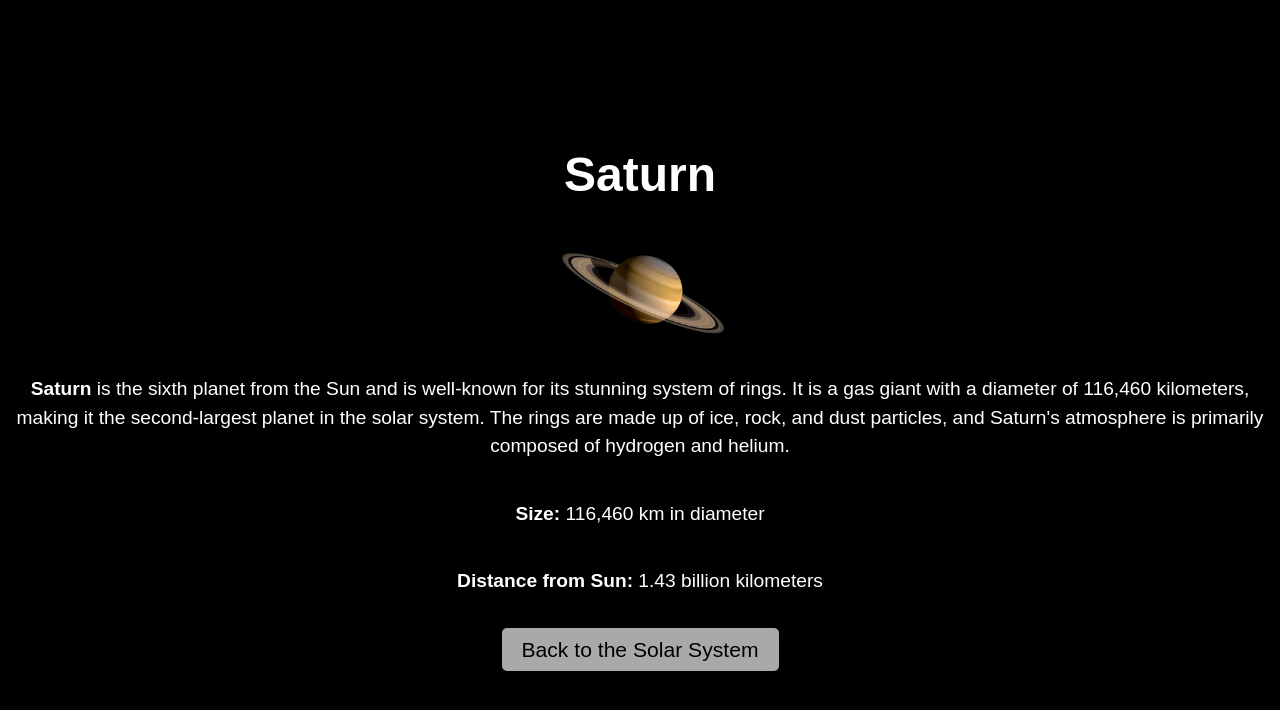
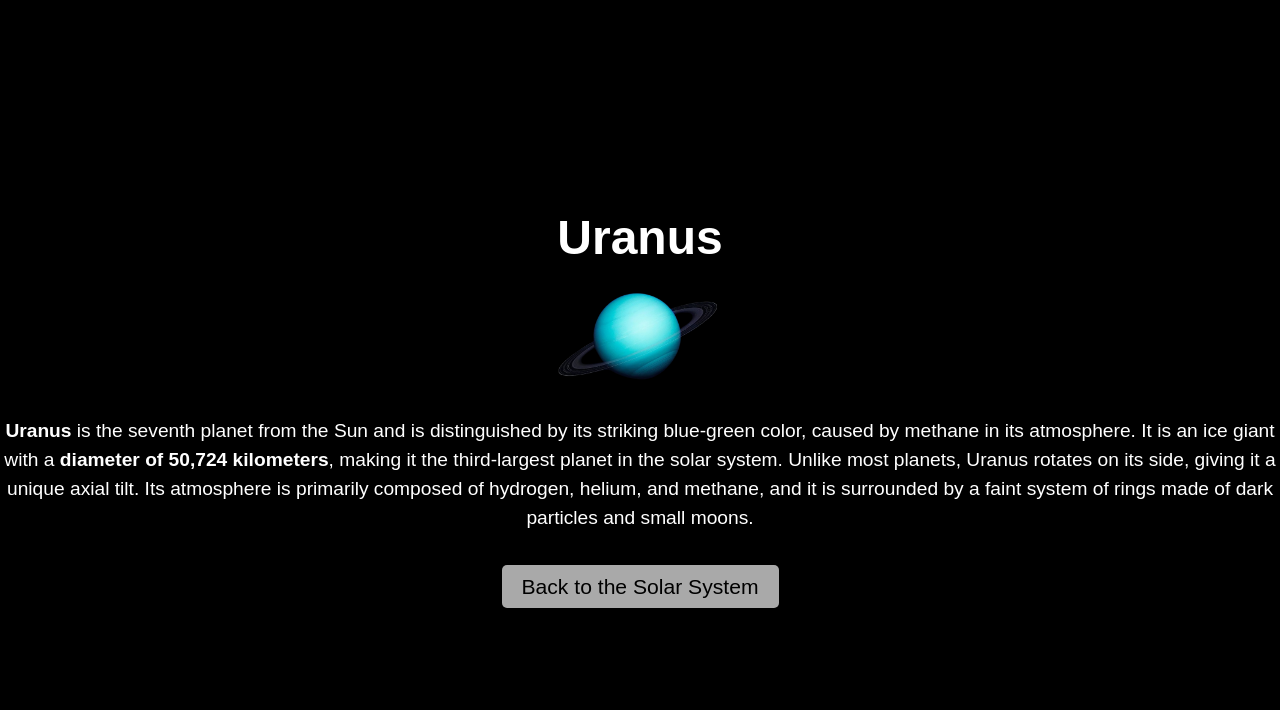
Before and after one commit to baerchen201/solarsystem, a website: page www/uranus.html in a window 1280 px wide. Drawn offline with nearby package versions, Linux system fonts and the light colour scheme; files that its build step writes are made by us from their sources.

Commit message:
Add description for Uranus

```diff
--- a/www/uranus.html
+++ b/www/uranus.html
@@ -3,21 +3,22 @@
   <head>
     <meta charset="UTF-8" />
     <meta name="viewport" content="width=device-width, initial-scale=1.0" />
-    <title>Saturn</title>
+    <title>Uranus</title>
     <link rel="stylesheet" href="scss/planet.css" />
   </head>
   <body>
-    <h1>Saturn</h1>
-    <img src="img/saturn.png" alt="Saturn" />
+    <h1>Uranus</h1>
+    <img src="img/uranus.png" alt="Uranus" />
     <p>
-      <strong>Saturn</strong> is the sixth planet from the Sun and is well-known
-      for its stunning system of rings. It is a gas giant with a diameter of
-      116,460 kilometers, making it the second-largest planet in the solar
-      system. The rings are made up of ice, rock, and dust particles, and
-      Saturn's atmosphere is primarily composed of hydrogen and helium.
+      <strong>Uranus</strong> is the seventh planet from the Sun and is
+      distinguished by its striking blue-green color, caused by methane in its
+      atmosphere. It is an ice giant with a
+      <strong>diameter of 50,724 kilometers</strong>, making it the
+      third-largest planet in the solar system. Unlike most planets, Uranus
+      rotates on its side, giving it a unique axial tilt. Its atmosphere is
+      primarily composed of hydrogen, helium, and methane, and it is surrounded
+      by a faint system of rings made of dark particles and small moons.
     </p>
-    <p><strong>Size:</strong> 116,460 km in diameter</p>
-    <p><strong>Distance from Sun:</strong> 1.43 billion kilometers</p>
     <p>
       <a onclick="window.close();location.href='index.html'"
         >Back to the Solar System</a
```
